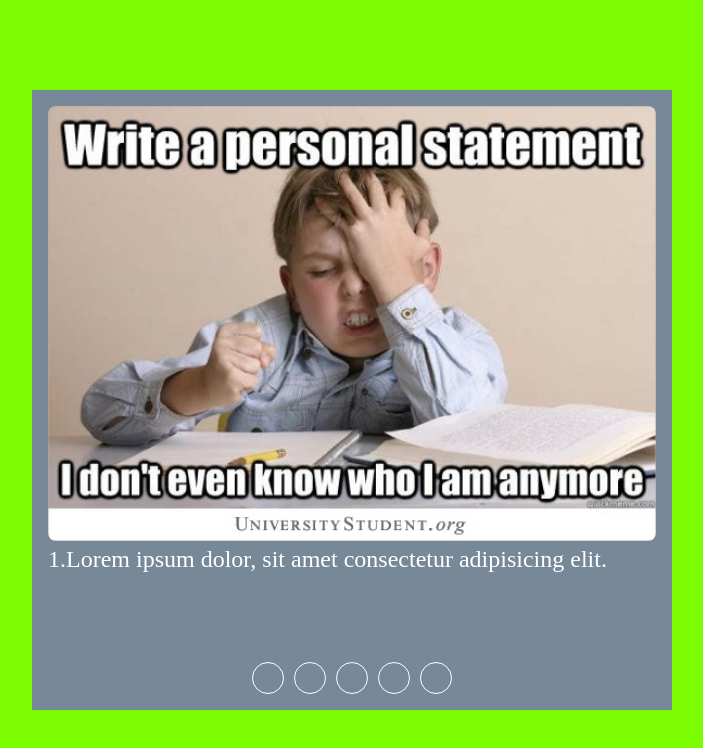
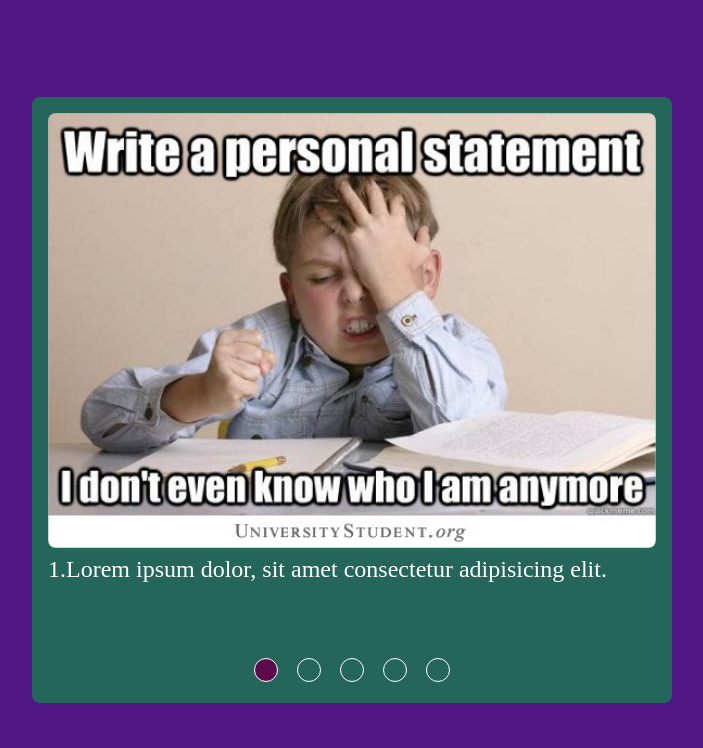
Before and after one commit to maxkovalenko97/cssMemSlider, a plain HTML site: page cssMemSlider/index.html in a window 1280 px wide. Shown: the whole page, without its empty margins (288-991 px from the left). Drawn offline with Linux system fonts and the light colour scheme.

Commit message:
feat: complete draft of task  (Sun, May 15, 2022 09:37:55 PM)

```diff
--- a/cssMemSlider/index.html
+++ b/cssMemSlider/index.html
@@ -4,25 +4,24 @@
     <meta charset="UTF-8">
     <meta http-equiv="X-UA-Compatible" content="IE=edge">
     <meta name="viewport" content="width=device-width, initial-scale=1.0">
-    <!-- <link rel="stylesheet" href="./styles/style.css"> -->
-    <link rel="stylesheet" href="./styles/slider.css">
+    <link rel="stylesheet" href="./style.css">
     <link rel="icon" type="image/x-icon" href="./assets/favicon.ico">
     <title>CSS Mem Slider</title>
 </head>
 <body>
     <div class="wrapper">
-        <div class="slider">
             <input type="radio"  checked name="mem" id="slider-bullet-1" class="slider-bullet1">
             <input type="radio" name="mem" id="slider-bullet-2" class="slider-bullet1">
             <input type="radio" name="mem" id="slider-bullet-3" class="slider-bullet1">
             <input type="radio" name="mem" id="slider-bullet-4" class="slider-bullet1">
             <input type="radio" name="mem" id="slider-bullet-5" class="slider-bullet1">
-
+            <div class="slider-container">
+                <div class="slides">
                     <div class="slide first-slide">
                         <img src="./assets/img/mem1.jpg" class="slider-img" alt="Mem">
                         <p class="slider-title">1.Lorem ipsum dolor, sit amet consectetur adipisicing elit.</p>
                     </div>
-            <div class="slide">
+                    <div class="slide second-slide">
                         <img src="./assets/img/mem2.jpg" class="slider-img" alt="Mem">
                         <p class="slider-title">2.Lorem ipsum dolor, sit amet consectetur adipisicing elit.</p>
                     </div>
@@ -40,11 +39,12 @@
                     </div>
                 </div>
                 <div class="slider-bullets-container">
-            <label class="slider-bullet slider-bullet-1" for="slider-bullet-1"></label>
-            <label class="slider-bullet slider-bullet-2" for="slider-bullet-2"></label>
-            <label class="slider-bullet slider-bullet-3" for="slider-bullet-3"></label>
-            <label class="slider-bullet slider-bullet-4" for="slider-bullet-4"></label>
-            <label class="slider-bullet slider-bullet-5" for="slider-bullet-5"></label>
+                    <label class="slider-bullet" for="slider-bullet-1"><div id="bullet1" class="bullet"></div></label>
+                    <label class="slider-bullet" for="slider-bullet-2"><div id="bullet2" class="bullet"></div></label>
+                    <label class="slider-bullet" for="slider-bullet-3"><div id="bullet3" class="bullet"></div></label>
+                    <label class="slider-bullet" for="slider-bullet-4"><div id="bullet4" class="bullet"></div></label>
+                    <label class="slider-bullet" for="slider-bullet-5"><div id="bullet5" class="bullet"></div></label>
+                </div>
             </div>
     </div>
 </body>
--- a/cssMemSlider/style.css
+++ b/cssMemSlider/style.css
@@ -0,0 +1,126 @@
+* {
+	box-sizing: border-box;
+	margin: 0;
+	padding: 0;
+  }
+
+  input[type=radio]{
+	display: none;
+  }
+
+body {
+	height: 100vh;
+	display: flex;
+	justify-content: center;
+	align-items: center;
+
+	background: rgb(80, 23, 133);
+	color: #fff;
+}
+
+.wrapper {
+	width: 80vw;
+	max-width: 40rem;
+	display: flex;
+	flex-direction: column;
+	gap: 1.5rem 0;
+	overflow: hidden;
+	padding-bottom: 1rem;
+
+	border-radius: 0.5rem;
+	background: #25665a;
+  }
+
+.slides {
+	width: 500%;
+	height: 100%;
+	display: flex
+}
+
+.slide {
+	width: 20%;
+	height: 100%;
+	padding: 1rem;
+	display: flex;
+	flex-direction: column;
+	transition: all ease-out 0.5s;
+}
+
+
+.slide img {
+	width: 100%;
+	height: 100%;
+	object-fit: fill;
+	border-radius: 0.5rem;
+}
+
+p {
+	font-size: 1.5rem;
+	margin-top: 0.5rem;
+}
+
+.slider-bullets-container {
+	display: flex;
+	justify-content: center;
+	align-items: center;
+	gap: 0.5rem;
+}
+
+.slider-bullet {
+	width: 2.2rem;
+	height: 2.2rem;
+	border-radius: 1rem;
+	background: none;
+	cursor: pointer;
+
+	display: flex;
+	align-items: center;
+	justify-content: center;
+}
+
+.bullet {
+	width: 1.5rem;
+	height: 1.5rem;
+	border: 0.1rem solid #FFF;
+	border-radius: 1rem;
+	transition: 0.5s;
+}
+
+.bullet:hover {
+  background: #FFF;
+}
+
+#slider-bullet-1:checked~ .slider-container .slider-bullets-container #bullet1,
+#slider-bullet-2:checked~ .slider-container .slider-bullets-container #bullet2,
+#slider-bullet-3:checked~ .slider-container .slider-bullets-container #bullet3,
+#slider-bullet-4:checked~ .slider-container .slider-bullets-container #bullet4,
+#slider-bullet-5:checked~ .slider-container .slider-bullets-container #bullet5{
+	background: rgb(92, 10, 77);
+}
+
+#slider-bullet-1:checked ~ .slider-container .slides .first-slide {
+	margin-left: 0;
+}
+
+#slider-bullet-2:checked ~ .slider-container .slides .first-slide {
+	margin-left: -20%;
+}
+
+#slider-bullet-3:checked ~ .slider-container .slides .first-slide {
+	margin-left: -40%;
+}
+
+#slider-bullet-4:checked ~ .slider-container .slides .first-slide {
+	margin-left: -60%;
+}
+
+#slider-bullet-5:checked ~ .slider-container .slides .first-slide {
+	margin-left: -80%;
+}
+
+
+@media (max-width: 460px) {
+	html {
+	  font-size: 0.5rem;
+	}
+}
--- a/cssMemSlider/styles/slider.css
+++ /dev/null
@@ -1,117 +0,0 @@
-* {
-	box-sizing: border-box;
-	margin: 0;
-	padding: 0;
-  }
-
-  input[type=radio]{
-	display: none;
-  }
-
-body {
-	max-width: 100%;
-	background: lawngreen;
-	color: #fff;
-
-	height: 100vh;
-
-	display: flex;
-	justify-content: center;
-	align-items: center;
-}
-
-.wrapper {
-	width: 80vw;
-	max-width: 40rem;
-	overflow: hidden;
-	margin: 1.25rem;
-	display: flex;
-	flex-direction: column;
-	gap: 1.25rem 0;
-
-	padding-bottom: 1rem;
-
-	background: lightslategray;
-  }
-
-  .slider {
-	width: 500%;
-	height: 100%;
-	display: flex;
-  }
-
-  .slide {
-	width: 20%;
-	height: 100%;
-	transition: all 0.3s;
-	padding: 1rem;
-
-	display: flex;
-	flex-direction: column;
-  }
-
-  .slide img {
-	display: block;
-	width: 100%;
-	height: 100%;
-	object-fit: cover;
-	border-radius: 0.5rem;
-  }
-
-  p {
-	color: #fff;
-	font-size: 1.5rem;
-	font-weight: 400;
-	margin-top: 0.3125rem;
-  }
-
-  .slider-bullets-container {
-	display: flex;
-	align-items: center;
-	justify-content: center;
-	gap: 0 0.625rem;
-  }
-
-  .slider-bullet {
-	width: 2rem;
-	height: 2rem;
-	border: 1px solid #fff;
-	border-radius: 1rem;
-	cursor: pointer;
-	transition: all 0.3s;
-  }
-
-.slider-bullet1:checked ~ .slider-bullet-1 {
-  background: rgb(98, 20, 20);
-}
-
-.slider-bullet:hover {
-  background: rgb(58, 162, 58);
-}
-
-#slider-bullet-1:checked ~ .first-slide {
-	margin-left: 0;
-}
-
-#slider-bullet-2:checked ~ .first-slide {
-	margin-left: -20%;
-}
-
-#slider-bullet-3:checked ~ .first-slide {
-	margin-left: -40%;
-}
-
-#slider-bullet-4:checked ~ .first-slide {
-	margin-left: -60%;
-}
-
-#slider-bullet-5:checked ~ .first-slide {
-	margin-left: -80%;
-}
-
-
-@media (max-width: 460px) {
-	html {
-	  font-size: 0.5rem;
-	}
-  }
--- a/cssMemSlider/styles/style.css
+++ /dev/null
@@ -1,83 +0,0 @@
-/* Указываем box sizing */
-*,
-*::before,
-*::after {
-  box-sizing: border-box;
-}
-
-/* Убираем внутренние отступы */
-ul[class],
-ol[class] {
-  padding: 0;
-}
-
-/* Убираем внешние отступы */
-body,
-h1,
-h2,
-h3,
-h4,
-p,
-ul[class],
-ol[class],
-li,
-figure,
-figcaption,
-blockquote,
-dl,
-dd {
-  margin: 0;
-}
-
-/* Выставляем основные настройки по-умолчанию для body */
-body {
-  /* min-height: 100vh; */
-  scroll-behavior: smooth;
-  text-rendering: optimizeSpeed;
-  line-height: 1.5;
-}
-
-/* Удаляем стандартную стилизацию для всех ul и il, у которых есть атрибут class*/
-ul[class],
-ol[class] {
-  list-style: none;
-}
-
-/* Элементы a, у которых нет класса, сбрасываем до дефолтных стилей */
-a:not([class]) {
-  text-decoration-skip-ink: auto;
-}
-
-/* Упрощаем работу с изображениями */
-img {
-  max-width: 100%;
-  display: block;
-}
-
-/* Указываем понятную периодичность в потоке данных у article*/
-article > * + * {
-  margin-top: 1em;
-}
-
-/* Наследуем шрифты для инпутов и кнопок */
-input,
-button,
-textarea,
-select {
-  font: inherit;
-}
-
-/* Удаляем все анимации и переходы для людей, которые предпочитай их не использовать */
-@media (prefers-reduced-motion: reduce) {
-  * {
-    animation-duration: 0.01ms !important;
-    animation-iteration-count: 1 !important;
-    transition-duration: 0.01ms !important;
-    scroll-behavior: auto !important;
-  }
-}
-
-
-input[type=radio]{
-  display: none;
-}
```
Lines whose indentation alone changed are shown as unchanged.
